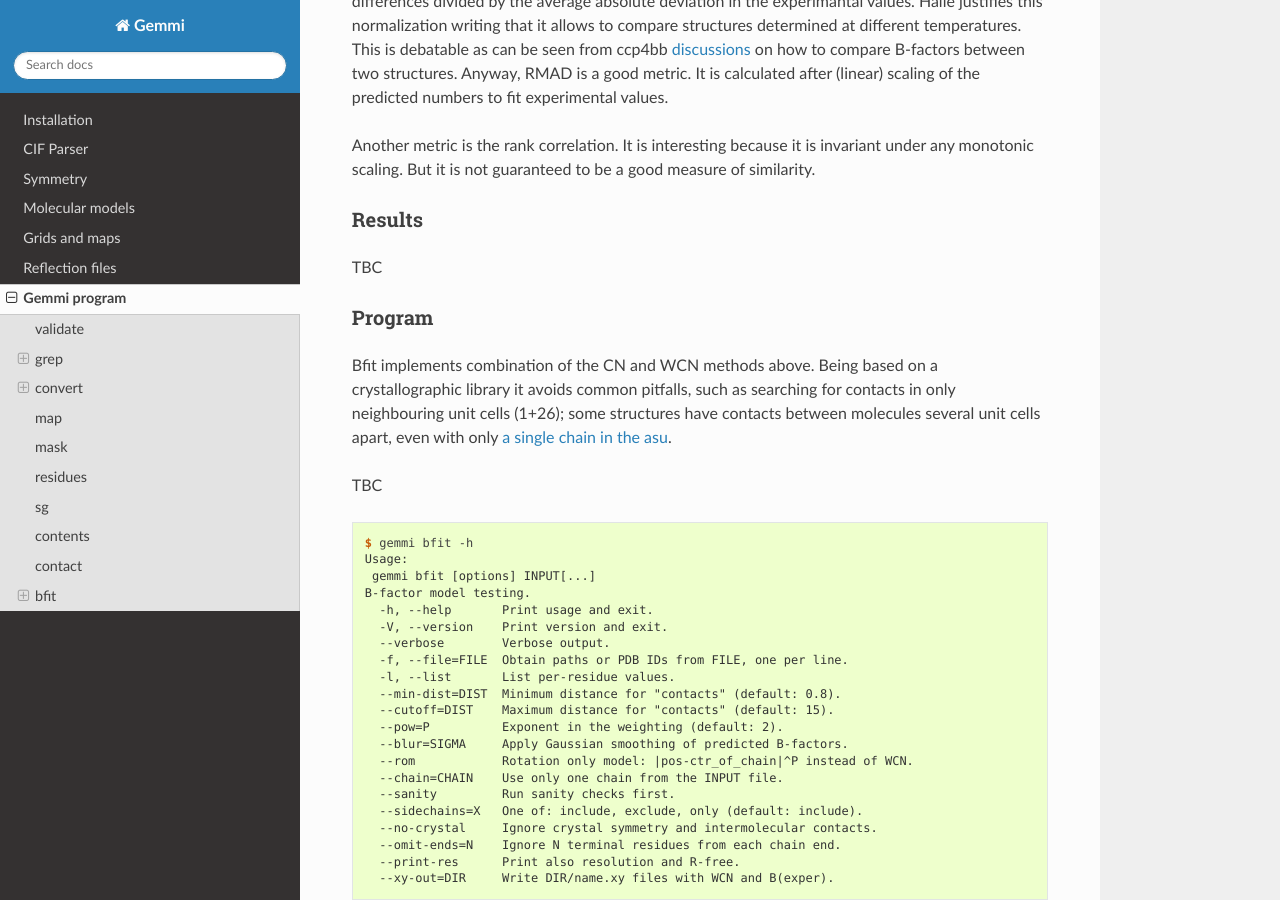
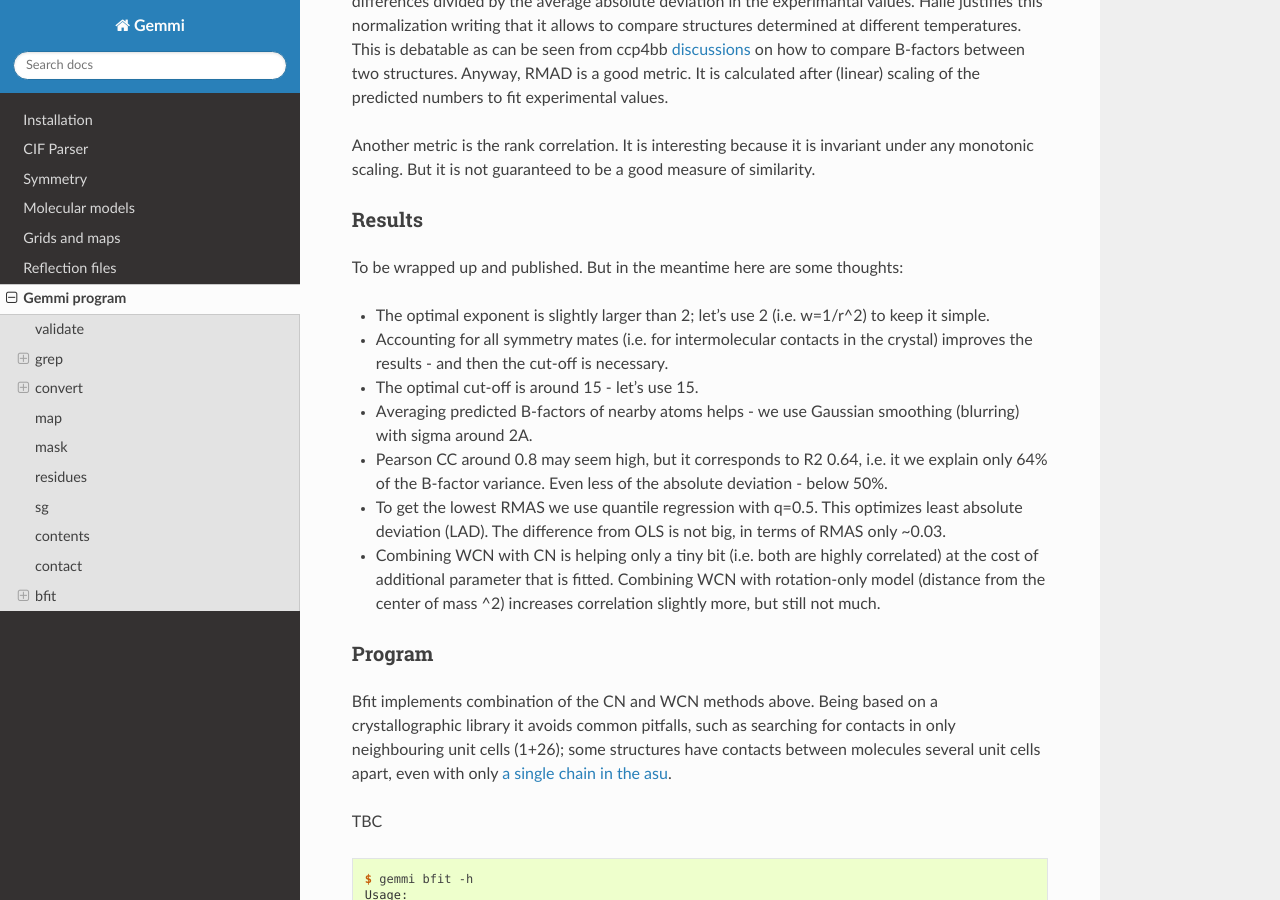
Before and after one commit to project-gemmi/gemmi, a Sphinx documentation site: the page built from docs/utils.rst, in a window 1280 px wide and 900 px high, scrolled down 12218 px. Built offline with Sphinx 7.4.7 and the Read the Docs theme 2.0.0, drawn with Linux system fonts in a browser that asks for light colours.

Commit message:
tweaking gemmi-bfit

```diff
--- a/docs/utils.rst
+++ b/docs/utils.rst
@@ -532,7 +532,32 @@ a good measure of similarity.
 Results
 -------
 
-TBC
+To be wrapped up and published. But in the meantime here are some thoughts:
+
+* The optimal exponent is slightly larger than 2; let's use 2 (i.e. w=1/r^2)
+  to keep it simple.
+
+* Accounting for all symmetry mates (i.e. for intermolecular contacts
+  in the crystal) improves the results - and then the cut-off is necessary.
+
+* The optimal cut-off is around 15 - let's use 15.
+
+* Averaging predicted B-factors of nearby atoms helps - we use Gaussian
+  smoothing (blurring) with sigma around 2A.
+
+* Pearson CC around 0.8 may seem high, but it corresponds to R2 0.64,
+  i.e. it we explain only 64% of the B-factor variance.
+  Even less of the absolute deviation - below 50%.
+
+* To get the lowest RMAS we use quantile regression with q=0.5.
+  This optimizes least absolute deviation (LAD).
+  The difference from OLS is not big, in terms of RMAS only ~0.03.
+
+* Combining WCN with CN is helping only a tiny bit (i.e. both are highly
+  correlated) at the cost of additional parameter that is fitted.
+  Combining WCN with rotation-only model (distance from the center of mass ^2)
+  increases correlation slightly more, but still not much.
+
 
 Program
 -------
```
Also changed, not shown: 1 other file.
